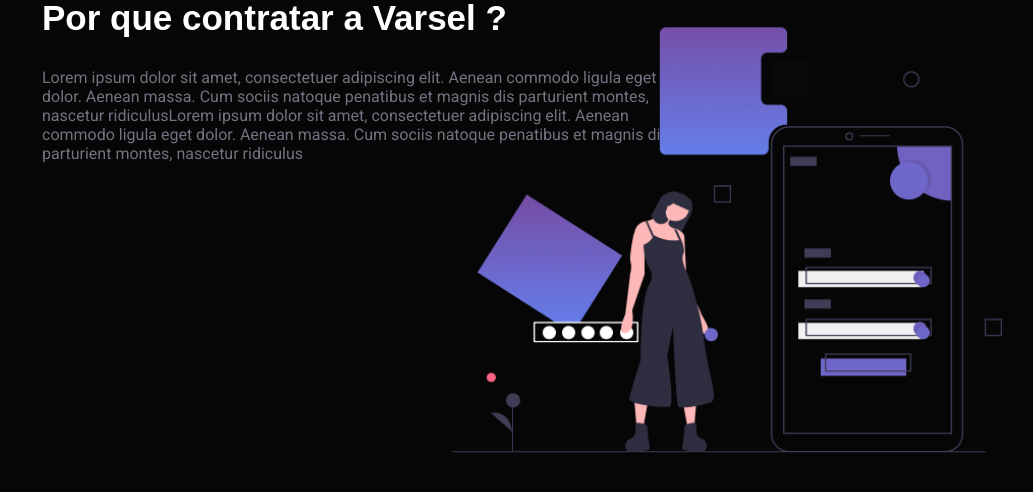
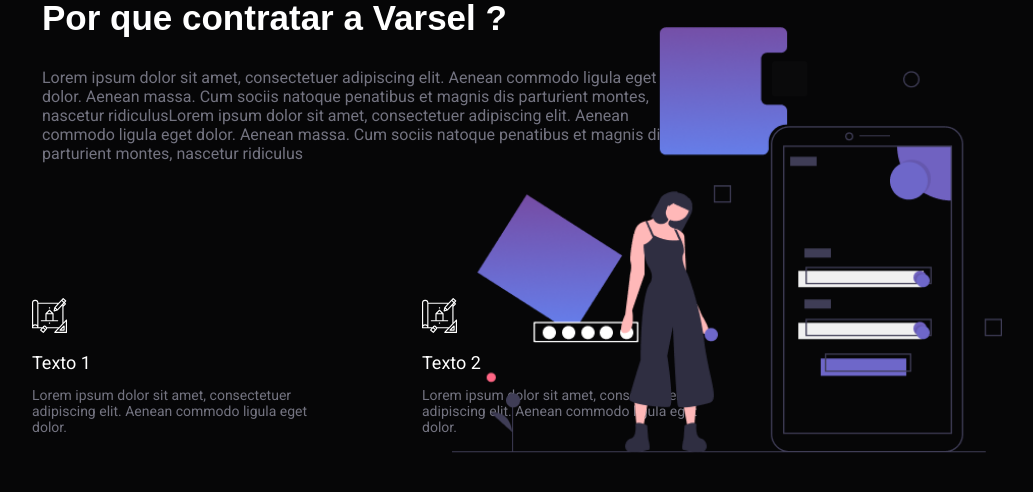
Before and after one commit to itsflashii/website, a React (Create React App) app: page / in a window 1280 px wide. Shown: the part 801-1293 px from the top of the page, without its empty margins (108-1141 px from the left). Built offline with nearby package versions, Linux system fonts and the light colour scheme; the HTML template or start-up script is replaced by a standard one.

Commit message:
Adicionado infoCard Component

```diff
--- a/src/App.js
+++ b/src/App.js
@@ -9,12 +9,15 @@
         <>
 
             <Landing
-            bgVideo={backgroundVideo}
-            largeText='Versatilidade na web, mobile & desktop.'
-            smallText='Lorem Ipsum is simply dummy text of the printing and typesetting industry. Lorem Ipsum has been the industrys standard dummy text ever since the 1500s, when an u.'
-            ArrowSmallText='Descubra mais'
+              bgVideo={backgroundVideo}
+              largeText='Versatilidade na web, mobile & desktop.'
+              smallText='Lorem Ipsum is simply dummy text of the printing and typesetting industry. Lorem Ipsum has been the industrys standard dummy text ever since the 1500s, when an u.'
+              ArrowSmallText='Descubra mais'
             />
-            <About />
+            <About
+              largeText='Por que contratar a Varsel ?'
+              smallText='Lorem ipsum dolor sit amet, consectetuer adipiscing elit. Aenean commodo ligula eget dolor. Aenean massa. Cum sociis natoque penatibus et magnis dis parturient montes, nascetur ridiculusLorem ipsum dolor sit amet, consectetuer adipiscing elit. Aenean commodo ligula eget dolor. Aenean massa. Cum sociis natoque penatibus et magnis dis parturient montes, nascetur ridiculus'
+            />
             <GlobalStyles />
         </>
       );
--- /dev/null
+++ b/src/components/infoCard.js
@@ -0,0 +1,16 @@
+import React from 'react';
+import { Card } from './styles/infoCard-style.js';
+import Icon from '../assets/Icon.svg';
+
+const infoCard = (props) => {
+    const { cardLargeText, cardSmallText } = props
+    return (
+        <Card>
+            <img src={Icon} alt="Icon" />
+            <h2>{cardLargeText}</h2>
+            <p>{cardSmallText}</p>
+        </Card>
+    )
+}
+
+export default infoCard;
--- a/src/components/styles/card-stlyle.js
+++ /dev/null
@@ -1,5 +0,0 @@
-import styled from 'styled-components';
-
-export const Card = styled.div`
-
-`;
--- /dev/null
+++ b/src/components/styles/infoCard-style.js
@@ -0,0 +1,28 @@
+import styled from 'styled-components';
+
+export const Card = styled.div`
+    @import url('https://fonts.googleapis.com/css2?family=Roboto&display=swap');
+    position: relative;
+    width: 300px;
+    margin-left: 90px;
+
+    h2 {
+        color: white;
+        font-size: 18px;
+        font-family: 'Roboto', sans-serif;
+        font-weight: 400;
+        padding-bottom: 14px;
+    }
+
+    p {
+        width: 300px;
+        color: #737380;
+        font-size: 14px;
+        font-family: 'Roboto', sans-serif;
+        font-weight: 400;
+    }
+    img {
+        width: 35px;
+        padding-bottom: 15px;
+    }
+`;
--- a/src/pages/about.js
+++ b/src/pages/about.js
@@ -1,14 +1,30 @@
 import React from 'react';
-import { Container } from './styles/about-style'
-import MobileLogin from '../assets/undraw_mobile_login.png'
+import { Container, Cards } from './styles/about-style';
+import MobileLogin from '../assets/undraw_mobile_login.png';
+import InfoCard from '../components/infoCard';
 
-const About = () => {
+const About = (props) => {
+    const { smallText, largeText } = props
+
+
     return (
+        <>
         <Container>
-            <h1>Por que contratar a Varsel ?</h1>
-            <p>Lorem ipsum dolor sit amet, consectetuer adipiscing elit. Aenean commodo ligula eget dolor. Aenean massa. Cum sociis natoque penatibus et magnis dis parturient montes, nascetur ridiculusLorem ipsum dolor sit amet, consectetuer adipiscing elit. Aenean commodo ligula eget dolor. Aenean massa. Cum sociis natoque penatibus et magnis dis parturient montes, nascetur ridiculus</p>
+            <h1>{largeText}</h1>
+            <p>{smallText}</p>
             <img src={MobileLogin} alt="Mobile App" />
         </Container>
+        <Cards>
+            <InfoCard
+                cardLargeText="Texto 1"
+                cardSmallText="Lorem ipsum dolor sit amet, consectetuer adipiscing elit. Aenean commodo ligula eget dolor."
+            />
+            <InfoCard
+                cardLargeText="Texto 2"
+                cardSmallText="Lorem ipsum dolor sit amet, consectetuer adipiscing elit. Aenean commodo ligula eget dolor."
+            />
+        </Cards>
+        </>
     )
 }
 export default About;
--- a/src/pages/styles/about-style.js
+++ b/src/pages/styles/about-style.js
@@ -41,3 +41,13 @@ export const Container = styled.div`
     z-index: 1;
   }
 `;
+
+export const Cards = styled.div`
+    display: flex;
+    position: absolute;
+
+    width: 700px;
+   // border: 1px solid red;
+    margin-top: -250px;
+    margin-left: 50px;
+`;
```
Also changed, not shown: src/components/card.js (deleted, +0 -8 lines).
